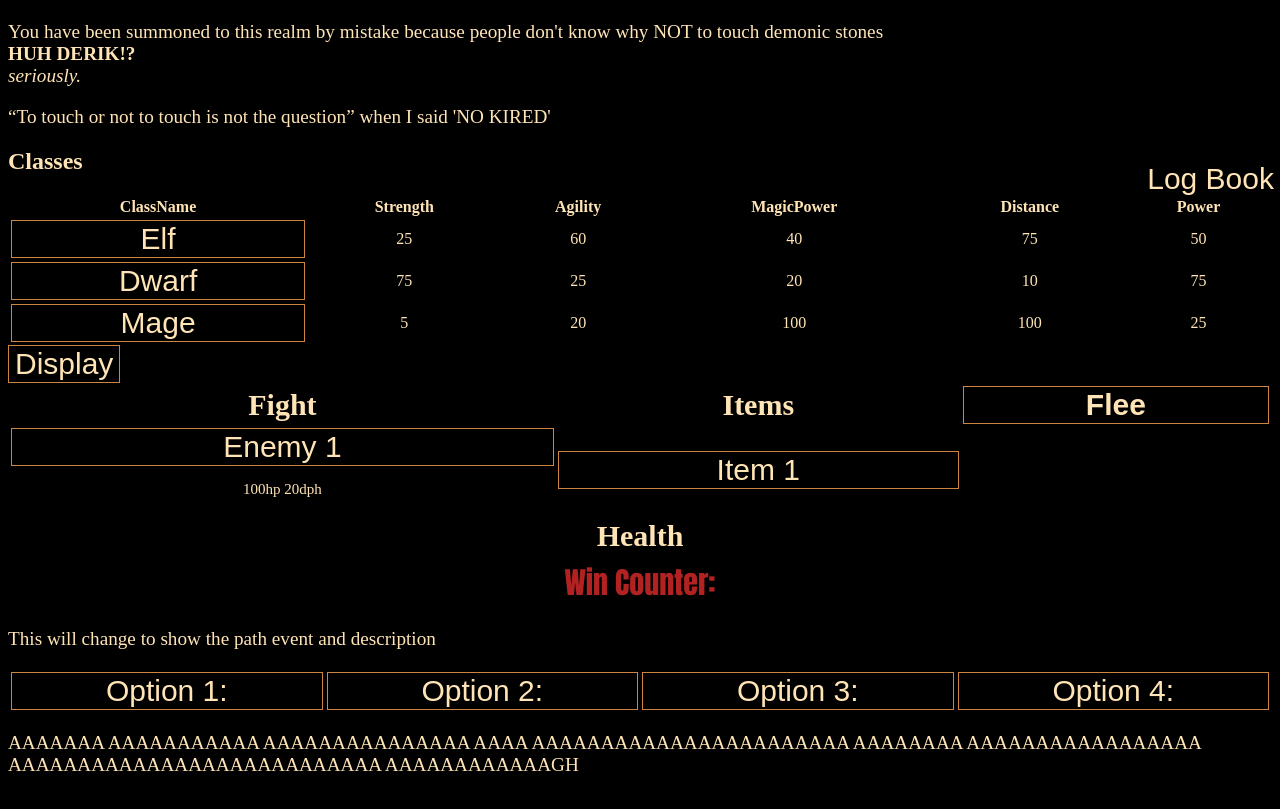
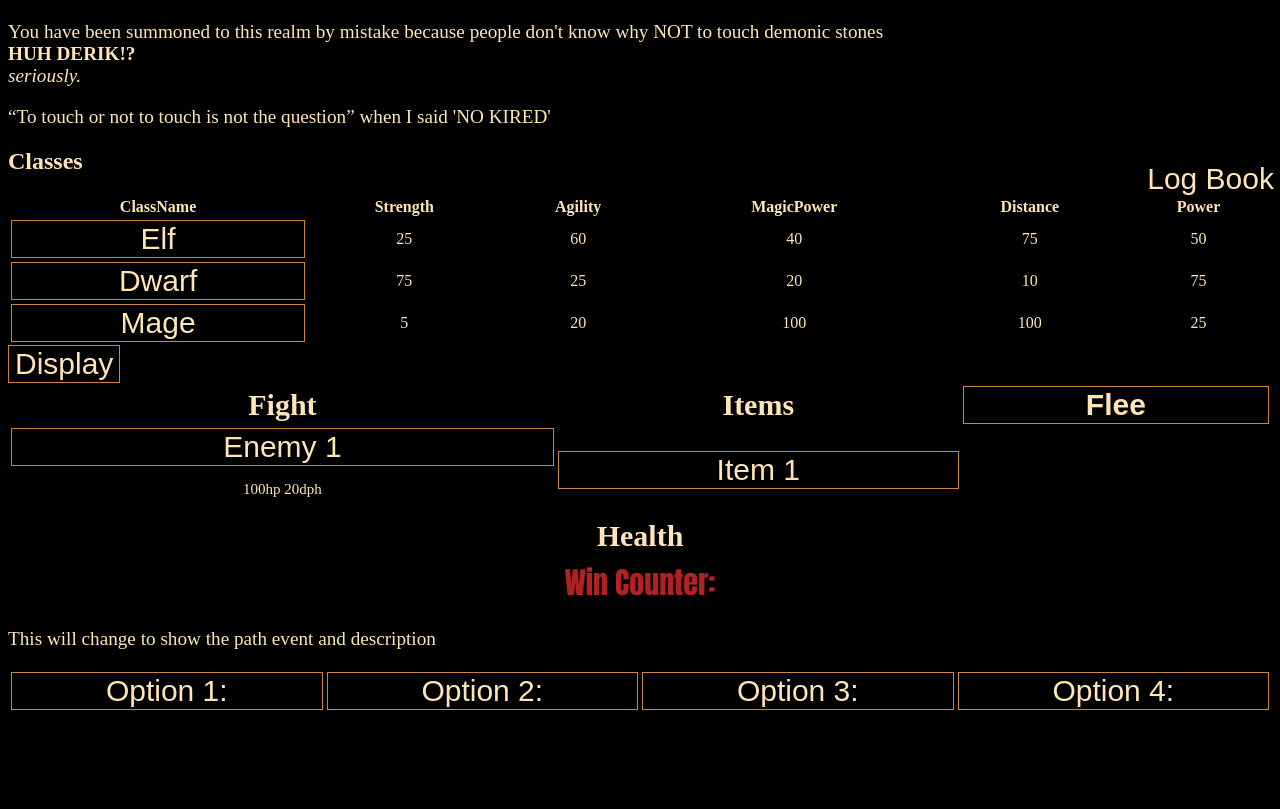
Before and after one commit to TheLordWeebus/D-D-project, a plain HTML site: page index.html in a window 1280 px wide. Shown: the part 59-868 px from the top of the page. Drawn offline with Linux system fonts and the light colour scheme.

Commit message:
Logs update

```diff
--- a/index.html
+++ b/index.html
@@ -111,7 +111,7 @@
 </table>
 <!--                -->
 <!--     Logs       -->
-<p class=log>AAAAAAA AAAAAAAAAAA AAAAAAAAAAAAAAA AAAA AAAAAAAAAAAAAAAAAAAAAAA AAAAAAAA AAAAAAAAAAAAAAAAA AAAAAAAAAAAAAAAAAAAAAAAAAAA AAAAAAAAAAAAGH</p>
+<p class=log></p>
 </body>
 
 </html>
```
